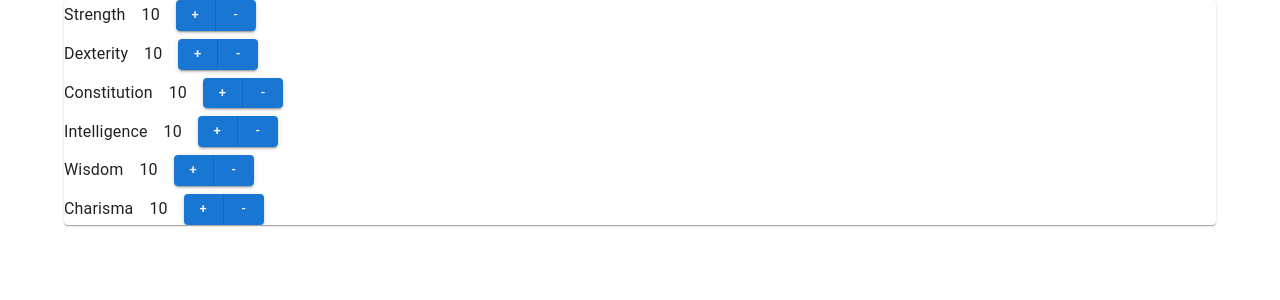
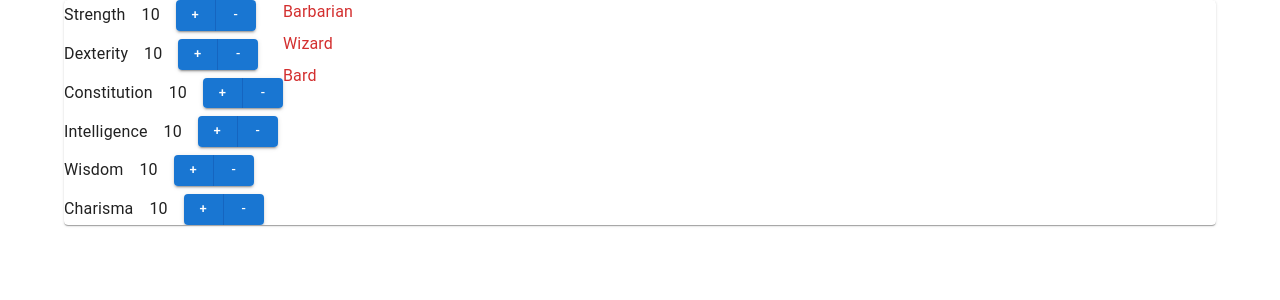
Before and after one commit to Continuities/char-sheet, a React (Create React App) app: page / in a window 1280 px wide. Shown: the top 300 px of the page. Built offline with nearby package versions, Linux system fonts and the light colour scheme.

Commit message:
requirement 2

```diff
--- a/src/CharacterCard.js
+++ b/src/CharacterCard.js
@@ -13,6 +13,7 @@ import Button from '@mui/material/Button';
 import ButtonGroup from '@mui/material/ButtonGroup';
 import { ATTRIBUTE_LIST } from './consts';
 import { useParty } from './model';
+import ClassList from './ClassList';
 
 const CharacterCard = ({ character }) => {
   const [, dispatch] = useParty();
@@ -29,6 +30,7 @@ const CharacterCard = ({ character }) => {
   return (
     <Card>
       <CardContent>
+        <Stack direction='row'>
           <Stack spacing={1}>
             { ATTRIBUTE_LIST.map(attr => (
               <AttributeRow
@@ -39,6 +41,8 @@ const CharacterCard = ({ character }) => {
                 value={character.attributes[attr]}
               />
             ))}
+          </Stack>
+          <ClassList character={character} />
         </Stack>
       </CardContent>
     </Card>
--- /dev/null
+++ b/src/ClassList.js
@@ -0,0 +1,28 @@
+/**
+ * View for available character classes
+ * @author mtownsend
+ * @since 2023-09-04
+ */
+
+import React from 'react';
+import { CLASS_LIST } from './consts';
+import Stack from '@mui/material/Stack';
+import Typography from '@mui/material/Typography';
+import { meetsRequirements } from './model';
+
+const ClassList = ({ character }) => {
+  return (
+    <Stack spacing={1}>
+      {Object.entries(CLASS_LIST).map(([ className, requirements ]) => (
+        <Typography
+          key={className}
+          color={ meetsRequirements(character, requirements) ? 'success.main' : 'error.main'}
+        >
+          {className}
+        </Typography>
+      ))}
+    </Stack>
+  );
+};
+
+export default ClassList;
--- a/src/model.js
+++ b/src/model.js
@@ -62,3 +62,11 @@ const Character = () => ({
   attributes: Object.fromEntries(ATTRIBUTE_LIST.map(attr => [ attr, 10 ])),
   skills: {}
 });
+
+export const meetsRequirements = (character, requirements) => {
+  return !Boolean(
+    Object
+      .entries(requirements)
+      .find(([ attr, req ]) => character.attributes[attr] < req)
+  );
+};
```
Lines whose indentation alone changed are shown as unchanged.
